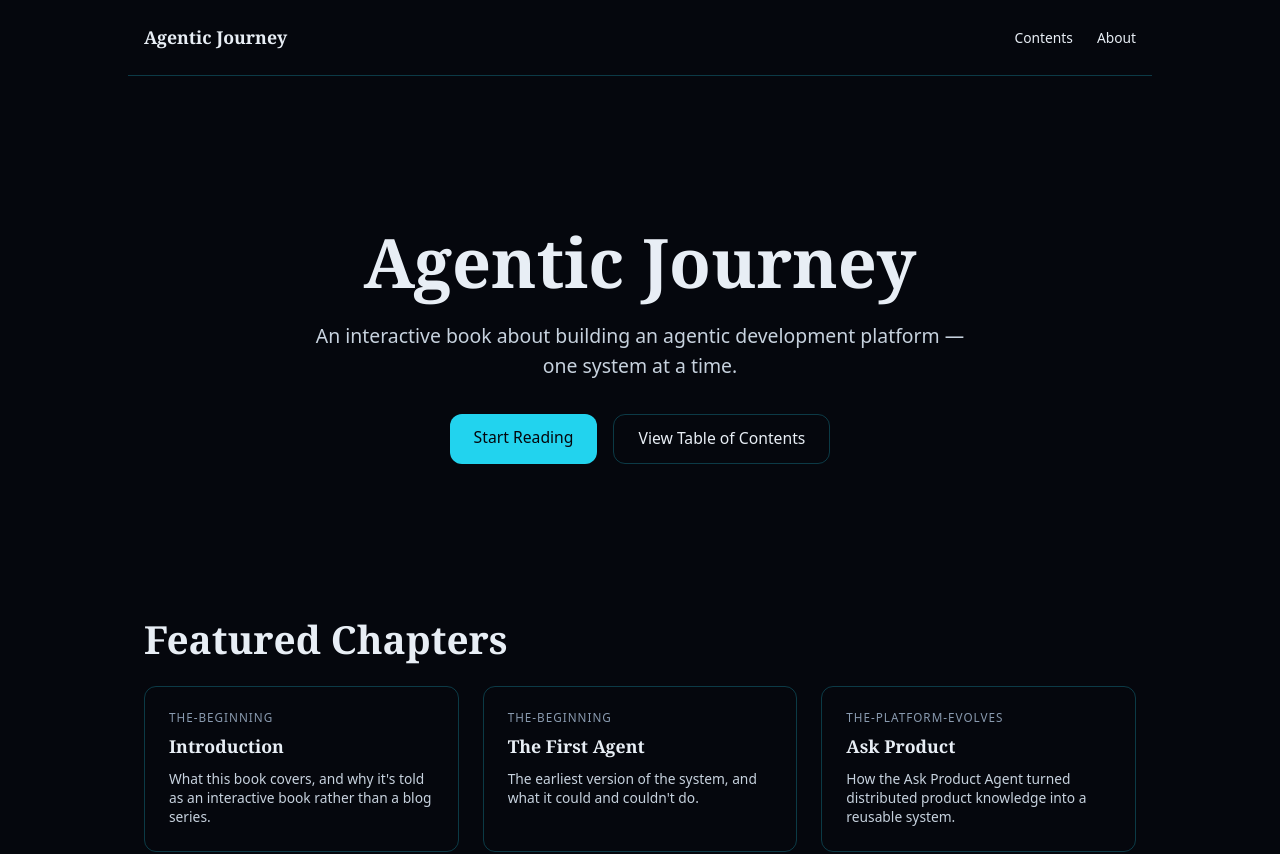
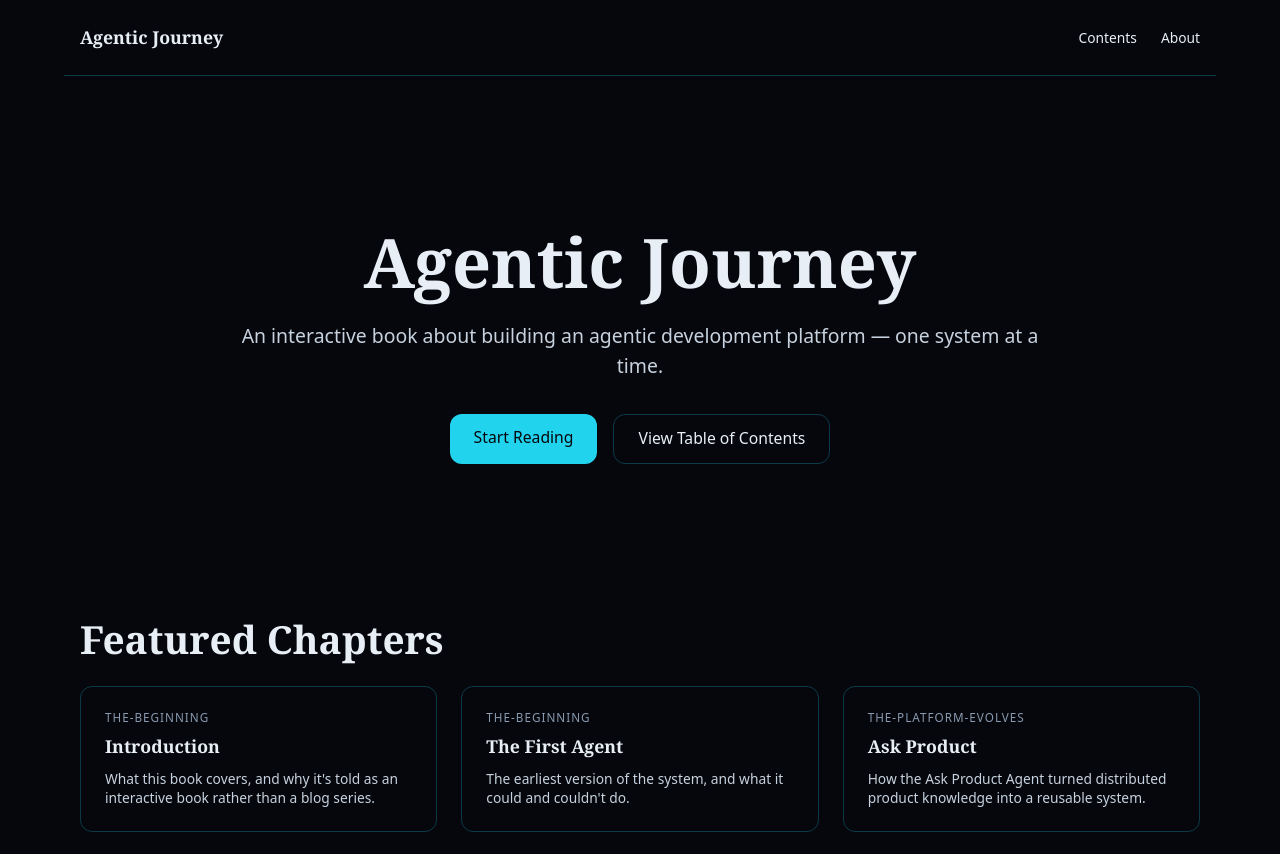
Before and after one commit to jgranger/jgranger.github.io, a Next.js app: page / in a window 1280 px wide. Shown: the top 854 px of the page. Built offline with nearby package versions, Linux system fonts and the light colour scheme.

Commit message:
Widen reading and wide content columns
Chapter body was capped at 42rem, leaving large empty margins on
anything wider than a narrow laptop screen — bumped to 52rem, and the
wide container (header, home) from 64rem to 72rem to match.

```diff
--- a/styles/globals.css
+++ b/styles/globals.css
@@ -52,8 +52,8 @@
   --text-eyebrow--line-height: clamp(0.75rem, 0.71rem + 0.19vw, 0.875rem);
   --text-eyebrow--letter-spacing: 0.0625rem;
 
-  --width-reading: 42rem;
-  --width-wide: 64rem;
+  --width-reading: 52rem;
+  --width-wide: 72rem;
 }
 
 /*
```
